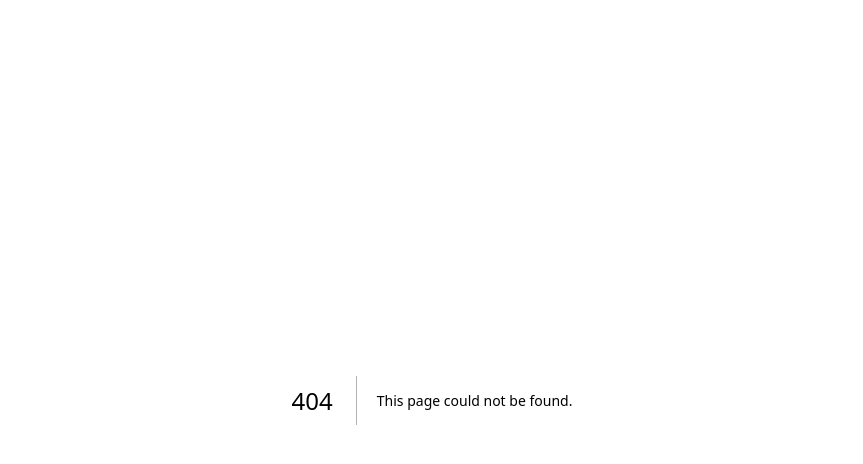
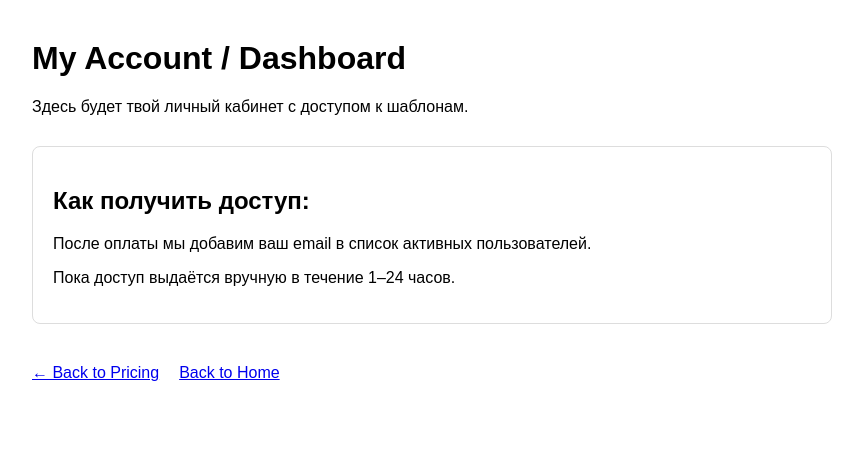
Before and after one commit to docpilot570/docpilot-ai, a Next.js app: page /dashboard in a window 1280 px wide. Before the commit this address had no page. Shown: the top 464 px of the page, without its empty margins (208-1071 px from the left). Built offline with nearby package versions, Linux system fonts and the light colour scheme.

Commit message:
Create dashboard.js

```diff
--- /dev/null
+++ b/pages/dashboard.js
@@ -0,0 +1,20 @@
+export default function Dashboard() {
+  return (
+    <div style={{maxWidth: 800, margin: "40px auto", padding: "0 20px", fontFamily: "Arial"}}>
+      <h1>My Account / Dashboard</h1>
+
+      <p>Здесь будет твой личный кабинет с доступом к шаблонам.</p>
+
+      <div style={{marginTop: 30, padding: 20, border: "1px solid #ddd", borderRadius: 8}}>
+        <h2>Как получить доступ:</h2>
+        <p>После оплаты мы добавим ваш email в список активных пользователей.</p>
+        <p>Пока доступ выдаётся вручную в течение 1–24 часов.</p>
+      </div>
+
+      <div style={{marginTop: 40}}>
+        <a href="/pricing" style={{marginRight: 20}}>← Back to Pricing</a>
+        <a href="/">Back to Home</a>
+      </div>
+    </div>
+  );
+}
```
